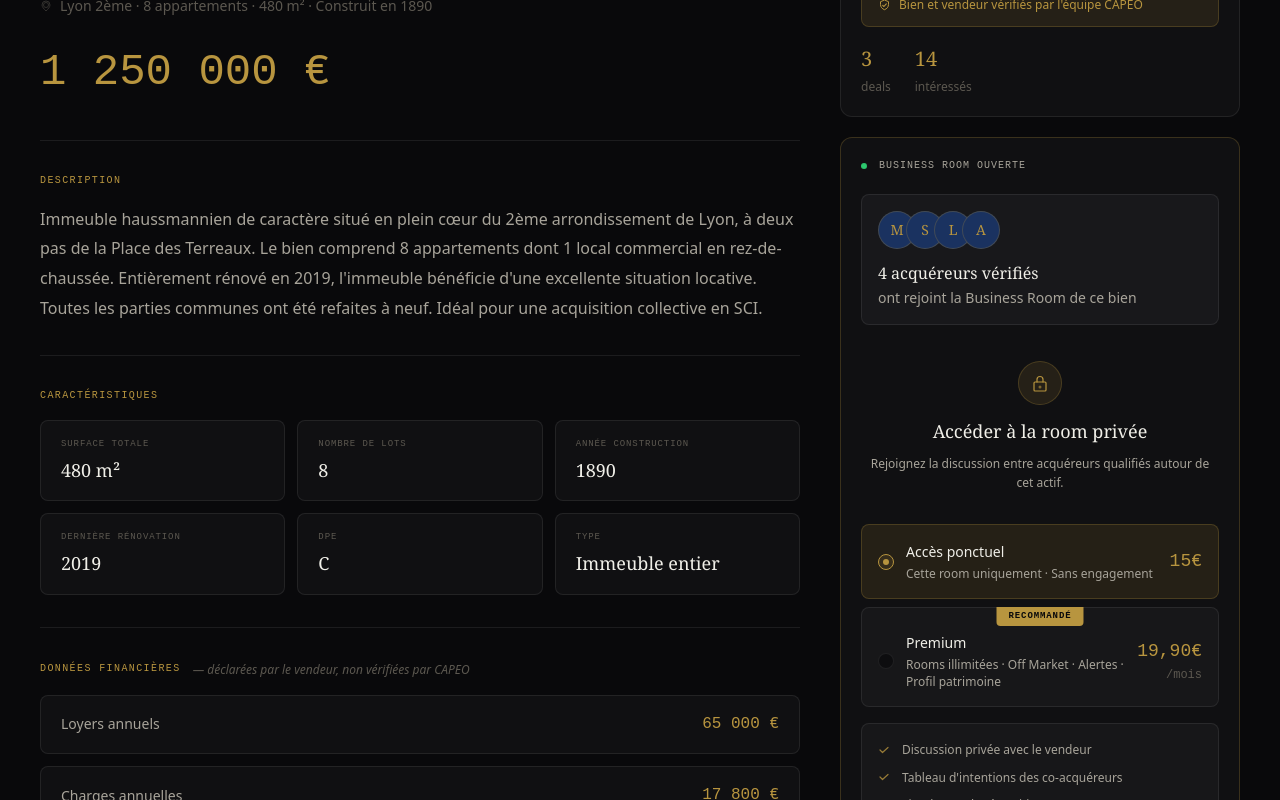
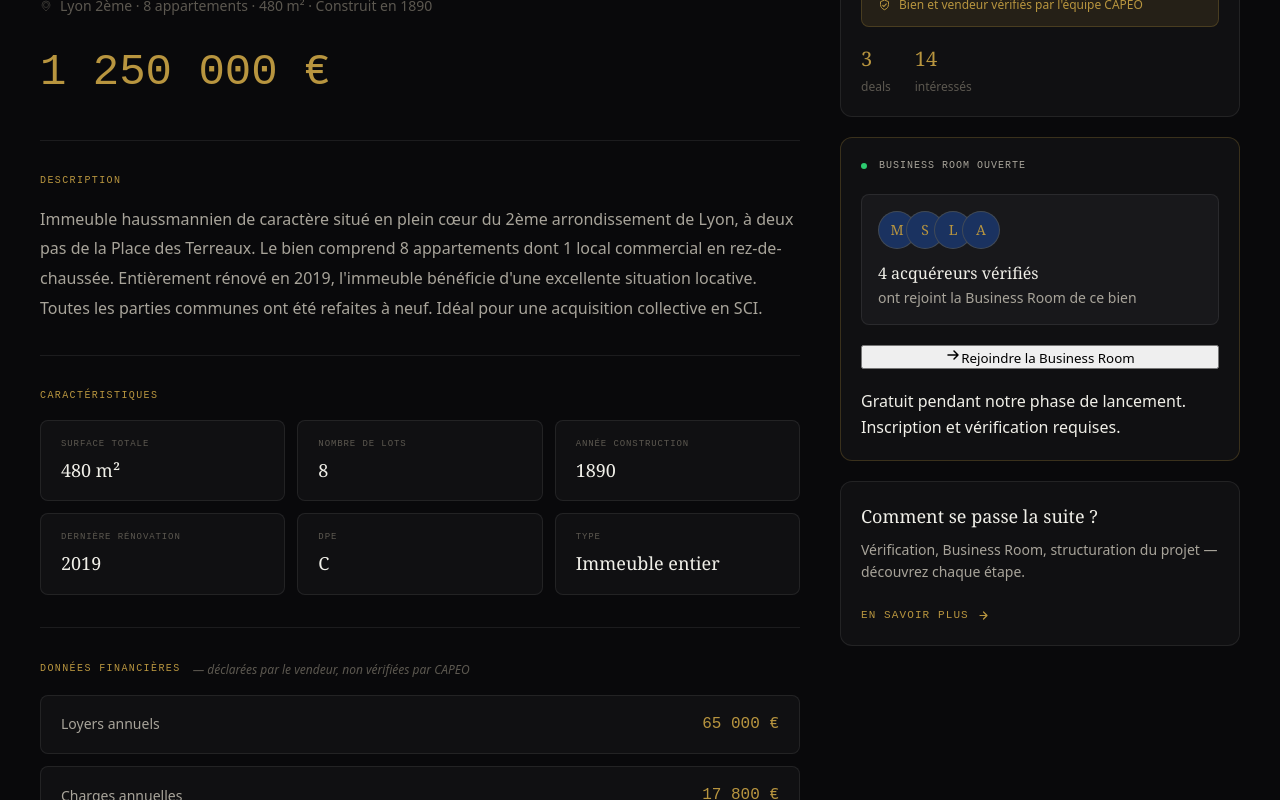
Before and after one commit to devcapeo/CAPEO, a React (Vite) app: page /actifs/1 in a window 1280 px wide. Shown: the part 680-1480 px from the top of the page. Built offline with nearby package versions, Linux system fonts and the light colour scheme.

Commit message:
Update AnnonceDetail.jsx

```diff
--- a/src/pages/AnnonceDetail/AnnonceDetail.jsx
+++ b/src/pages/AnnonceDetail/AnnonceDetail.jsx
@@ -8,7 +8,6 @@ import { useState } from 'react'
 import { useParams, Link } from 'react-router-dom'
 import ActifDisclaimer from '../../components/annonces/ActifDisclaimer/ActifDisclaimer.jsx'
 import VerifiedBadge from '../../components/annonces/VerifiedBadge/VerifiedBadge.jsx'
-import RoomAccess from '../../components/room/RoomAccess/RoomAccess.jsx'
 import './AnnonceDetail.css'
 
 const ACTIFS_DATA = {
@@ -197,8 +196,13 @@ export default function AnnonceDetail() {
                 </div>
               </div>
 
-              {!hasRoomAccess ? (
-                <RoomAccess onAccess={() => setHasRoomAccess(true)} />
+{!hasRoomAccess ? (
+                <button className="detail-room-join" onClick={() => setHasRoomAccess(true)}>
+                  <svg width="16" height="16" viewBox="0 0 16 16" fill="none">
+                    <path d="M3 8h10M9 4l4 4-4 4" stroke="currentColor" strokeWidth="1.5" strokeLinecap="round" strokeLinejoin="round"/>
+                  </svg>
+                  Rejoindre la Business Room
+                </button>
               ) : (
                 <div className="detail-room-unlocked">
                   <div className="detail-room-unlocked__icon">
@@ -212,6 +216,9 @@ export default function AnnonceDetail() {
                   <Link to={`/business-room/${actif.id}`} className="detail-room-unlocked__btn">Accéder à la Business Room →</Link>
                 </div>
               )}
+              <p className="detail-room-free">
+                Gratuit pendant notre phase de lancement. Inscription et vérification requises.
+              </p>
             </div>
 
             {/* Réassurance suite */}
```
